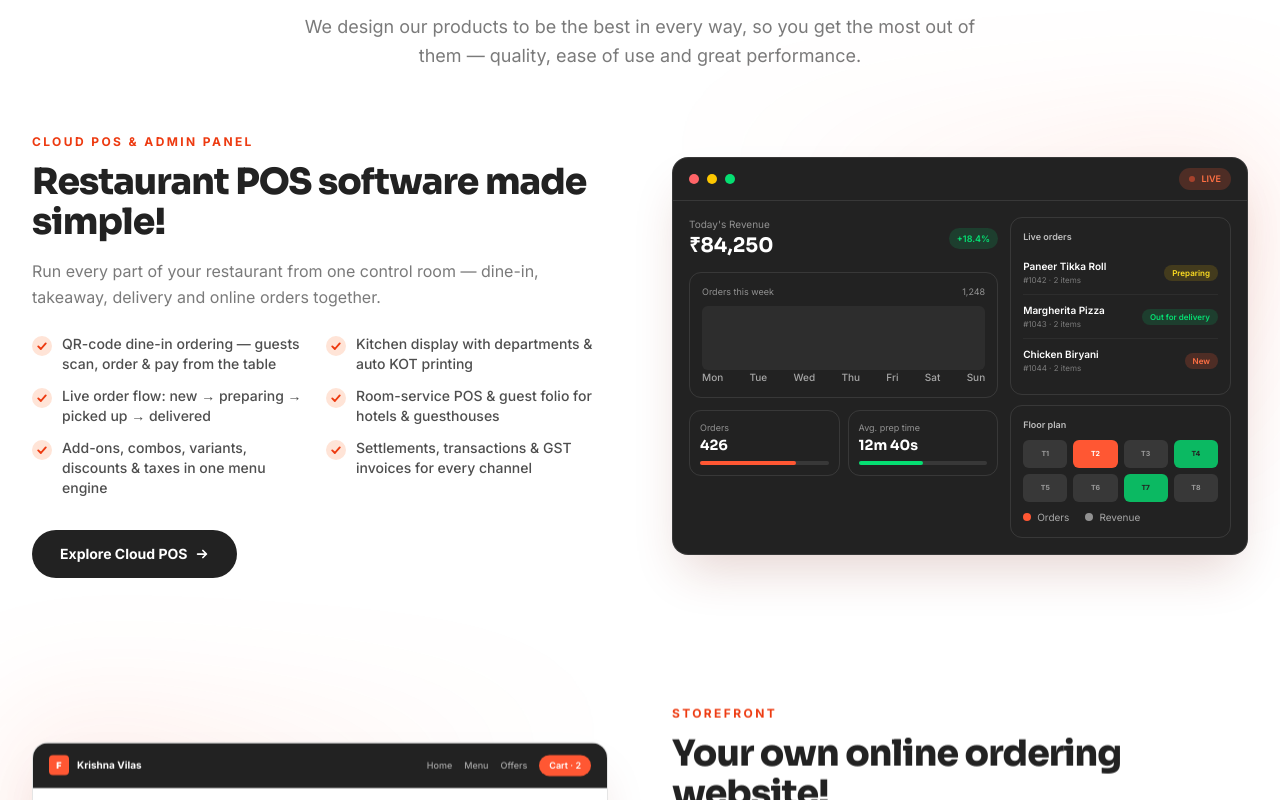
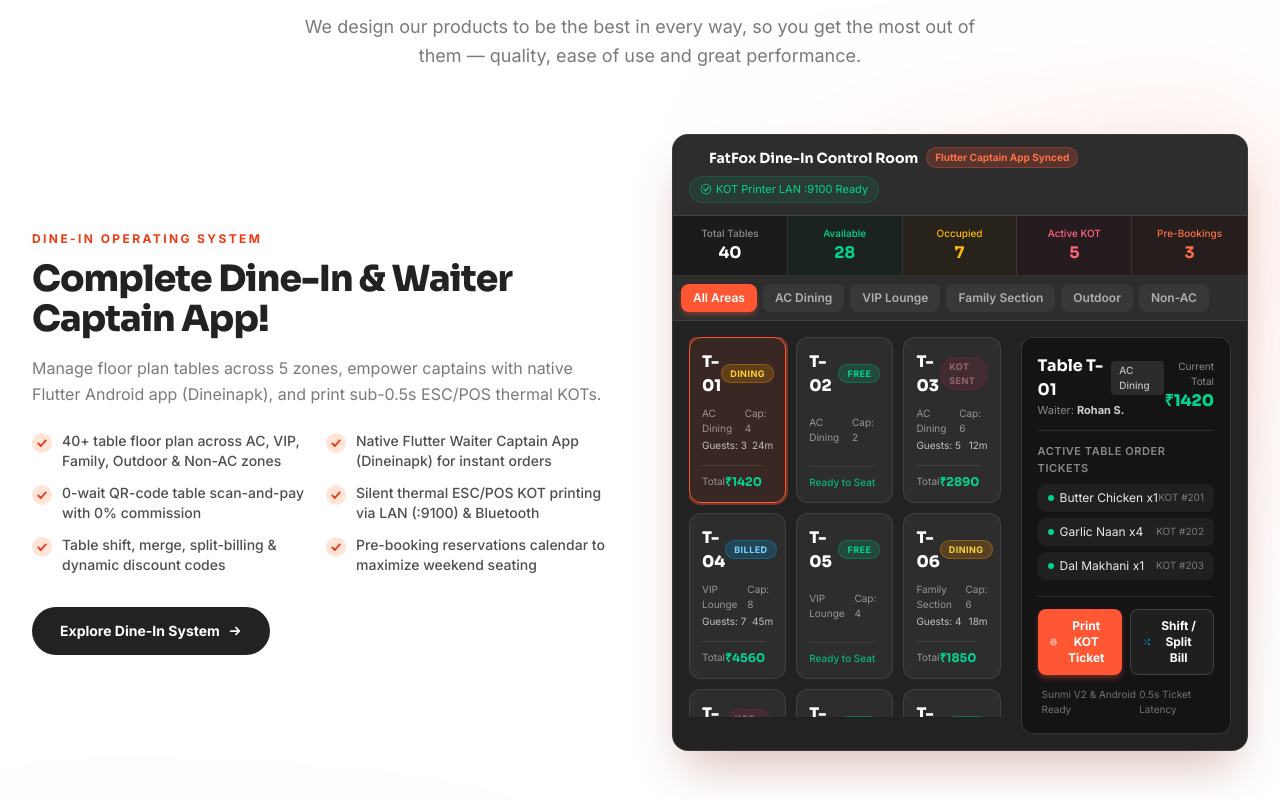
Before and after one commit to Gagan-k0/LandinPage, a Next.js app: page / in a window 1280 px wide. Shown: the part 1560-2360 px from the top of the page. Built offline with nearby package versions, Linux system fonts and the light colour scheme.

Commit message:
Update homepage ProductSpotlight to feature Dine-In Management & DineInMockup

```diff
--- a/components/sections/ProductSpotlight.tsx
+++ b/components/sections/ProductSpotlight.tsx
@@ -1,12 +1,30 @@
 import Link from "next/link";
 import Reveal from "@/components/Reveal";
 import PosMockup from "@/components/mockups/PosMockup";
+import DineInMockup from "@/components/mockups/DineInMockup";
 import StorefrontMockup from "@/components/mockups/StorefrontMockup";
 import DriverMockup from "@/components/mockups/DriverMockup";
 import { SectionHeading } from "@/components/sections/SectionHeading";
 import { cn } from "@/lib/utils";
 
 const SPOTLIGHTS = [
+  {
+    id: "dinin",
+    eyebrow: "Dine-In Operating System",
+    title: "Complete Dine-In & Waiter Captain App!",
+    description:
+      "Manage floor plan tables across 5 zones, empower captains with native Flutter Android app (Dineinapk), and print sub-0.5s ESC/POS thermal KOTs.",
+    points: [
+      "40+ table floor plan across AC, VIP, Family, Outdoor & Non-AC zones",
+      "Native Flutter Waiter Captain App (Dineinapk) for instant orders",
+      "0-wait QR-code table scan-and-pay with 0% commission",
+      "Silent thermal ESC/POS KOT printing via LAN (:9100) & Bluetooth",
+      "Table shift, merge, split-billing & dynamic discount codes",
+      "Pre-booking reservations calendar to maximize weekend seating",
+    ],
+    cta: { label: "Explore Dine-In System", href: "/dinin" },
+    mockup: <DineInMockup />,
+  },
   {
     id: "pos",
     eyebrow: "Cloud POS & Admin Panel",
```
